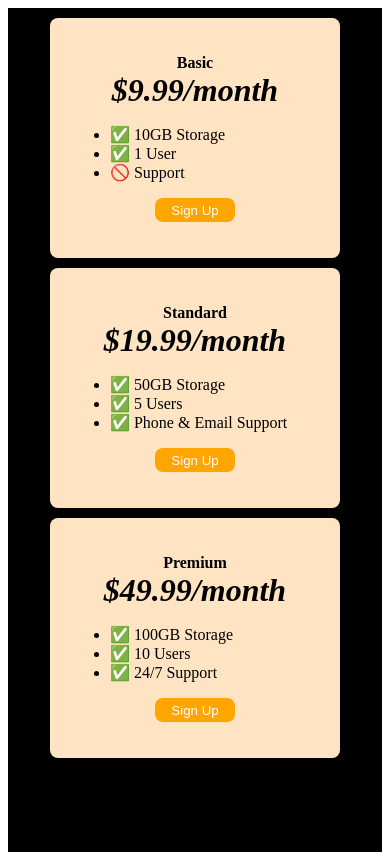
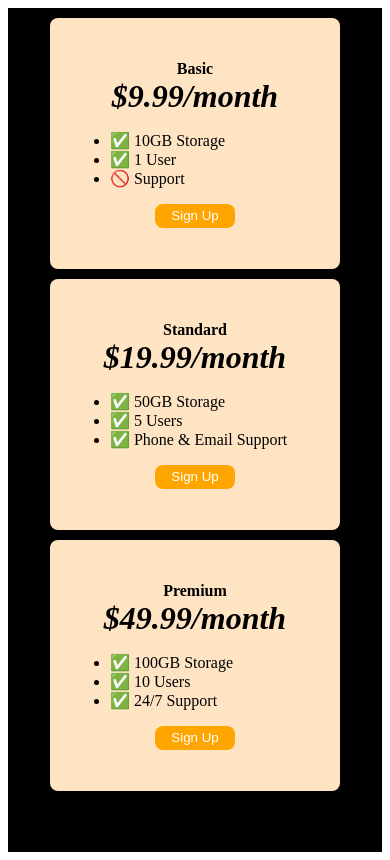
Before and after one commit to dixitorbital/pricing_flexbox, a plain HTML site: page index.html in a window 390 px wide. Drawn offline with Linux system fonts and the light colour scheme; a web font is replaced by a local one.

Commit message:
Add files via upload

```diff
--- a/index.html
+++ b/index.html
@@ -60,7 +60,7 @@
       margin-top:10px;
       margin-bottom: 0%;
       gap:0px;
-      flex-basis:200px;;
+      flex-basis:25%;
       justify-content: center;
       width:250px;
     }
```
